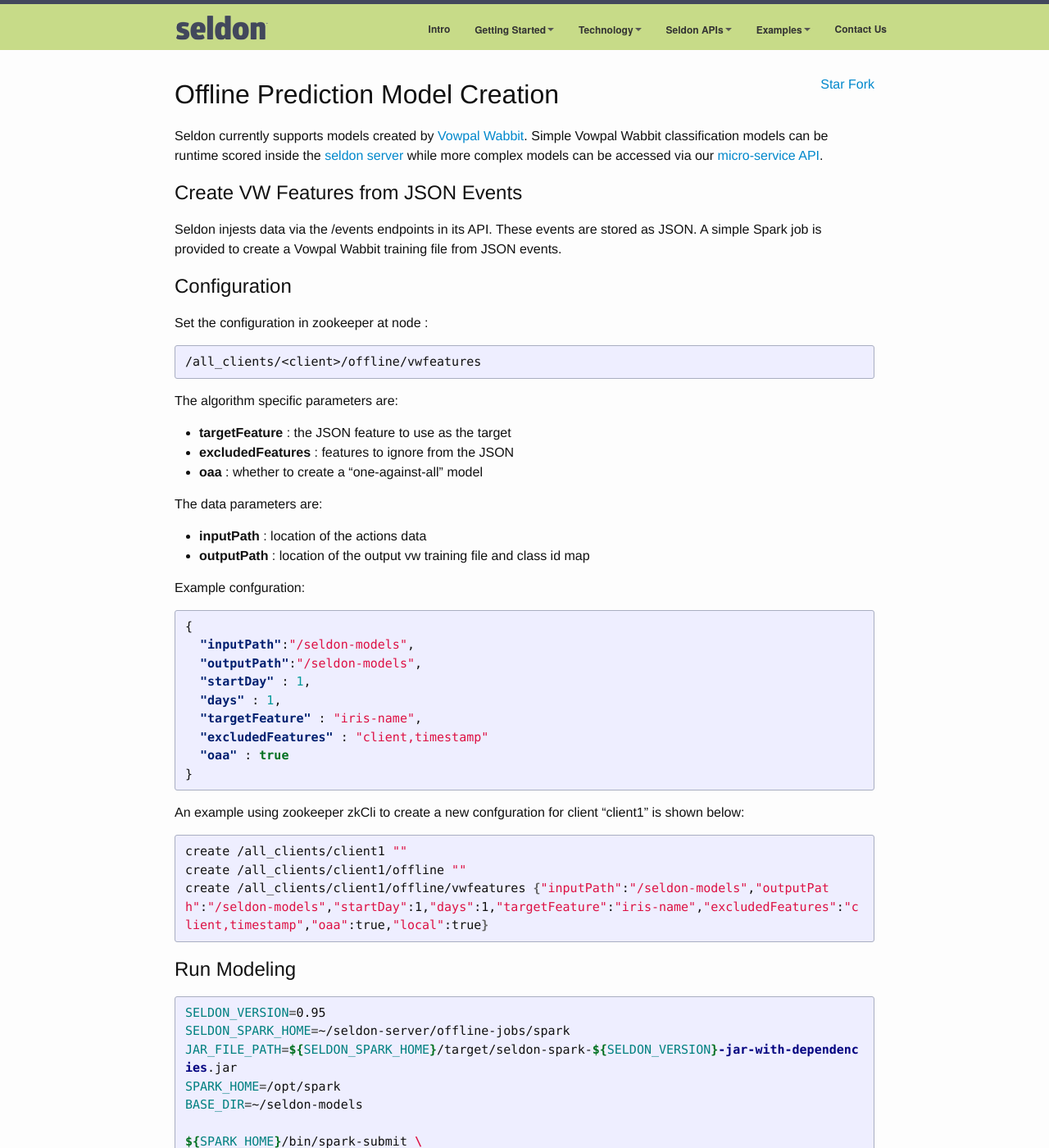
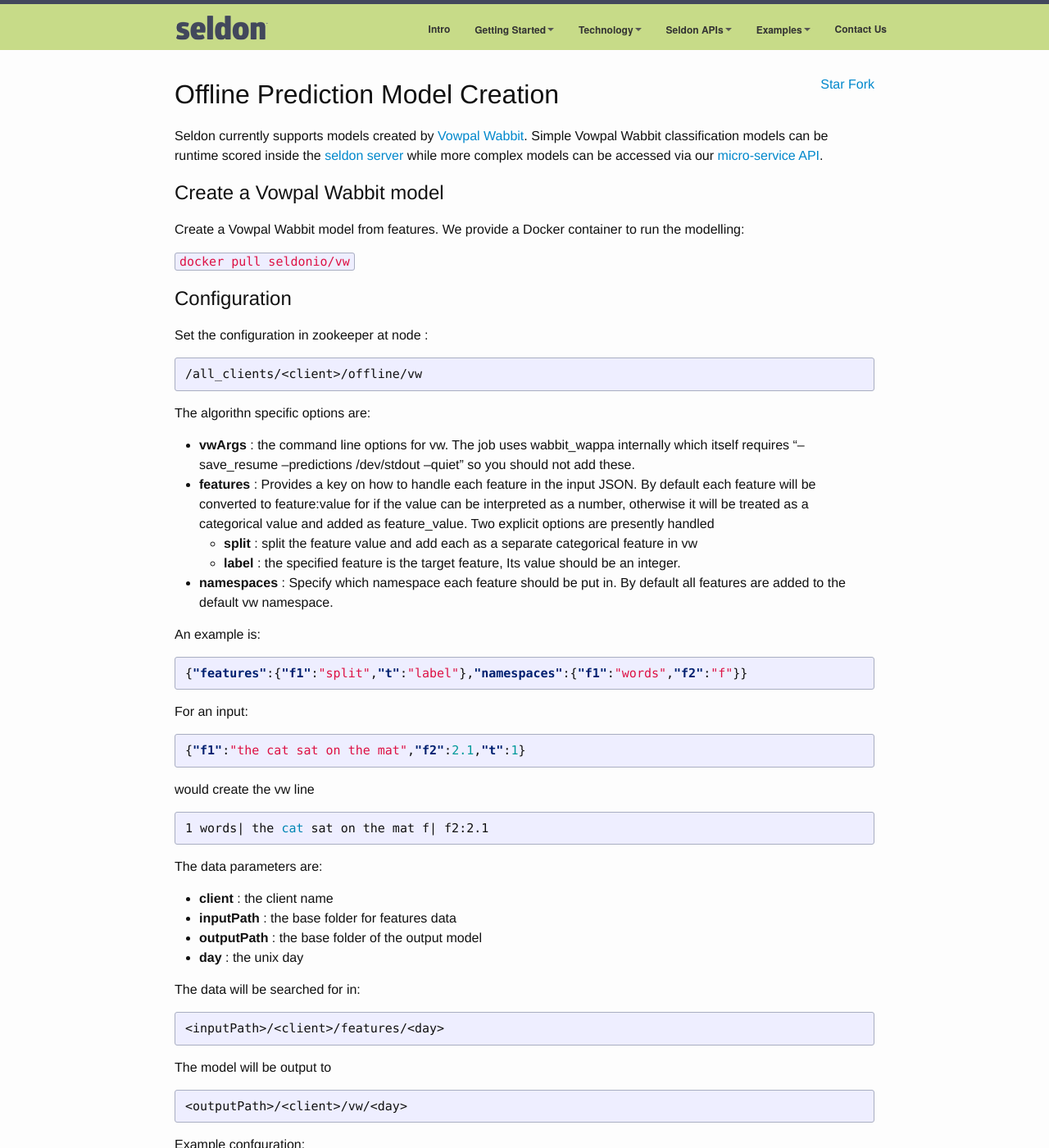
Before and after one commit to SeldonIO/seldonio.github.com, a Jekyll site: the page built from offline-prediction-models.md, in a window 1280 px wide and 1400 px high. Shown: the whole window at 82% size. Built offline with Jekyll 4.4.1, drawn with Linux system fonts in a browser that asks for light colours; some of the changed text lies outside the part shown.

Commit message:
add vw model creation

```diff
--- a/offline-prediction-models.md
+++ b/offline-prediction-models.md
@@ -6,6 +6,83 @@ title: Offline Prediction Model Creation
 # Offline Prediction Model Creation
 
 Seldon currently supports models created by [Vowpal Wabbit](https://github.com/JohnLangford/vowpal_wabbit/wiki). Simple Vowpal Wabbit classification models can be runtime scored inside the [seldon server](runtime-prediction.html) while more complex models can be accessed via our [micro-service API](pluggable-prediction-algorithms.html#prediction-python-vw).
+
+
+## Create a Vowpal Wabbit model
+Create a Vowpal Wabbit model from features. We provide a Docker container to run the modelling:
+
+`docker pull seldonio/vw`
+
+### Configuration
+Set the configuration in zookeeper at node :
+
+{% highlight bash %}
+/all_clients/<client>/offline/vw
+{% endhighlight %}
+
+The algorithn specific options are:
+
+ * **vwArgs** : the command line options for vw. The job uses wabbit_wappa internally which itself requires "--save_resume --predictions /dev/stdout --quiet" so you should not add these.
+ * **features** : Provides a key on how to handle each feature in the input JSON. By default each feature will be converted to feature:value for if the value can be interpreted as a number, otherwise it will be treated as a categorical value and added as feature_value. Two explicit options are presently handled
+      * **split** : split the feature value and add each as a separate categorical feature in vw
+      * **label** : the specified feature is the target feature, Its value should be an integer.
+ * **namespaces** : Specify which namespace each feature should be put in. By default all features are added to the default vw namespace.
+
+An example is:
+{% highlight json %}
+{"features":{"f1":"split","t":"label"},"namespaces":{"f1":"words","f2":"f"}}
+{% endhighlight %}
+For an input:
+{% highlight json %}
+{"f1":"the cat sat on the mat","f2":2.1,"t":1}
+{% endhighlight %}
+would create the vw line
+{% highlight bash %}
+1 words| the cat sat on the mat f| f2:2.1
+{% endhighlight %}
+
+
+The data parameters are:
+
+ * **client** : the client name
+ * **inputPath** : the base folder for features data
+ * **outputPath** : the base folder of the output model
+ * **day** : the unix day
+
+The data will be searched for in:
+
+
+{% highlight bash %}
+<inputPath>/<client>/features/<day>
+{% endhighlight %}
+
+The model will be output to
+
+{% highlight bash %}
+<outputPath>/<client>/vw/<day>
+{% endhighlight %}
+
+
+Example confguration:
+
+{% highlight json %}
+{
+  "inputPath":"/seldon-models",
+  "outputPath":"/seldon-models",
+  "day" : 1,
+  "vwArgs" : "--oaa 3",
+  "features":{"f1":"split","t":"label"},
+  "namespaces":{"f1":"words","f2":"f"}}
+}
+{% endhighlight %}
+
+
+## Run Modeling
+
+To run the modelling you should run the image with appropriate networking, in this case we use `--net="host"` to use the host network. In the example below zookeeper is running on the local host.
+
+`docker run --name "vw modeling" -rm  --net="host" seldonio/vw bash -c "/scripts/vw.py --client client1 --zkHosts 127.0.0.1:2181"`
+
 
 ## Create VW Features from JSON Events
 Seldon injests data via the /events endpoints in its API. These events are stored as JSON. A simple Spark job is provided to create a Vowpal Wabbit training file from JSON events.
```
Also changed, not shown: semantic-vectors.md (+1 -1 lines).
